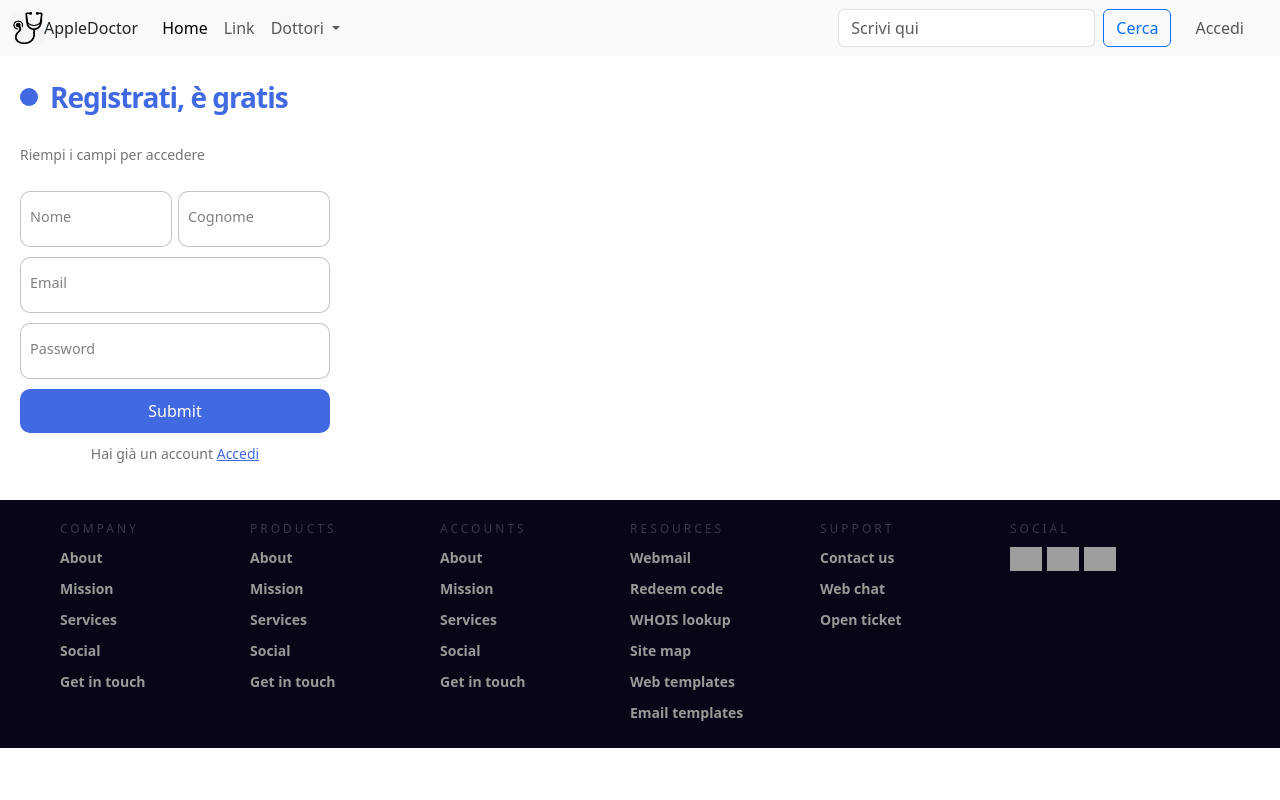
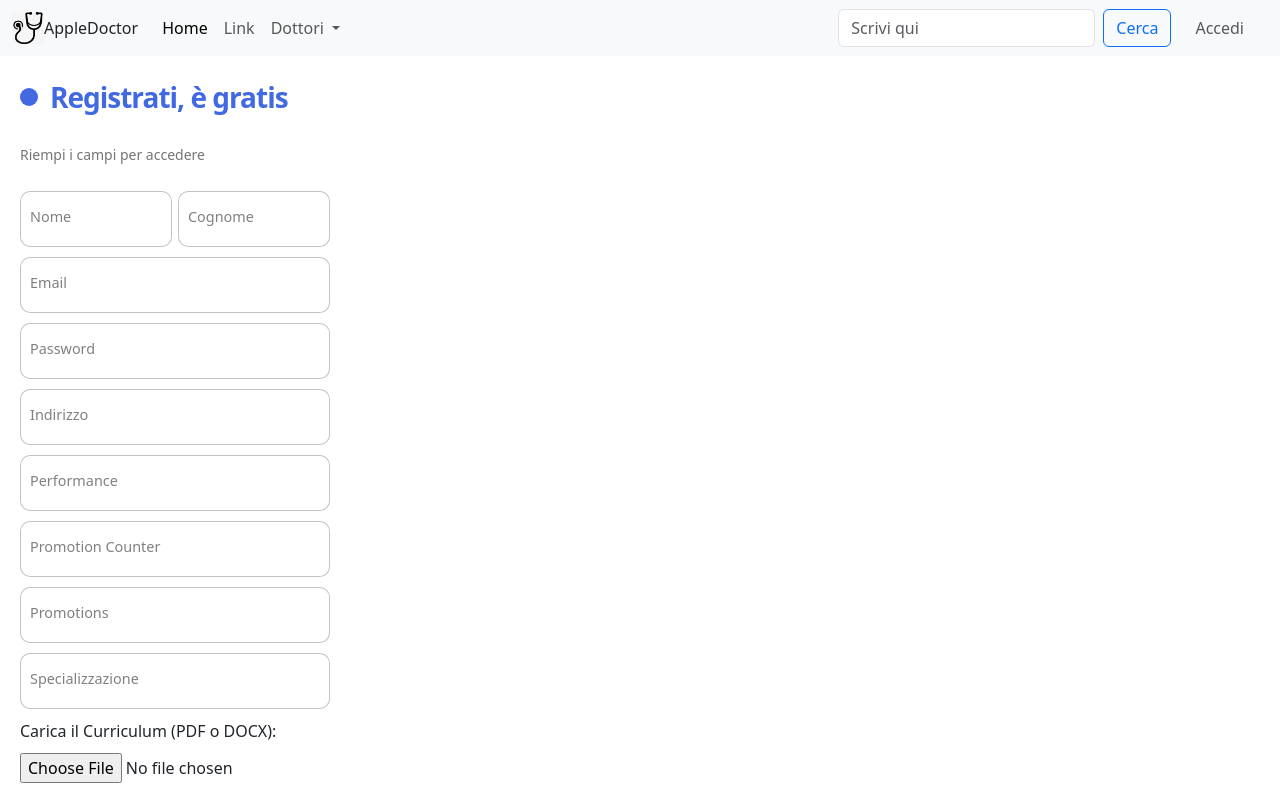
Before and after one commit to Pierluca-Strianese/Project-doctors-frontoffice, a Vue app: page /register in a window 1280 px wide. Shown: the top 800 px of the page. Built offline with nearby package versions, Linux system fonts and the light colour scheme; grey boxes are pictures that could not be loaded.

Commit message:
edit form register

```diff
--- a/src/pages/AppRegister.vue
+++ b/src/pages/AppRegister.vue
@@ -30,8 +30,39 @@ export default {
             <span>Password</span>
         </label>
 
+        <label>
+            <input required="" placeholder="" type="address" class="input">
+            <span>Indirizzo</span>
+        </label>
+
+        <label>
+            <input required="" placeholder="" type="performance" class="input">
+            <span>Performance</span>
+        </label>
+
+        <label>
+            <input required="" placeholder="" type="promotion-counter" class="input">
+            <span>Promotion Counter</span>
+        </label>
+
+        <label>
+            <input required="" placeholder="" type="promotions" class="input">
+            <span>Promotions</span>
+        </label>
+
+        <label>
+            <input required="" placeholder="" type="specializations" class="input">
+            <span>Specializzazione</span>
+        </label>
+
+        <label for="curriculum">Carica il Curriculum (PDF o DOCX):</label>
+        <input type="file" id="curriculum" name="curriculum" accept=".pdf, .docx" required><br><br>
+
+        <label for="immagine">Carica un'Immagine (JPEG, PNG o GIF):</label>
+        <input type="file" id="immagine" name="immagine" accept=".jpeg, .jpg, .png, .gif" required><br><br>
+
         <button class="submit">Submit</button>
-        <p class="signin">Hai già un account <a href="#">Accedi</a> </p>
+        <p class="signin">Hai già un account? <a href="#">Accedi</a> </p>
     </form>
 </template>
 
```
